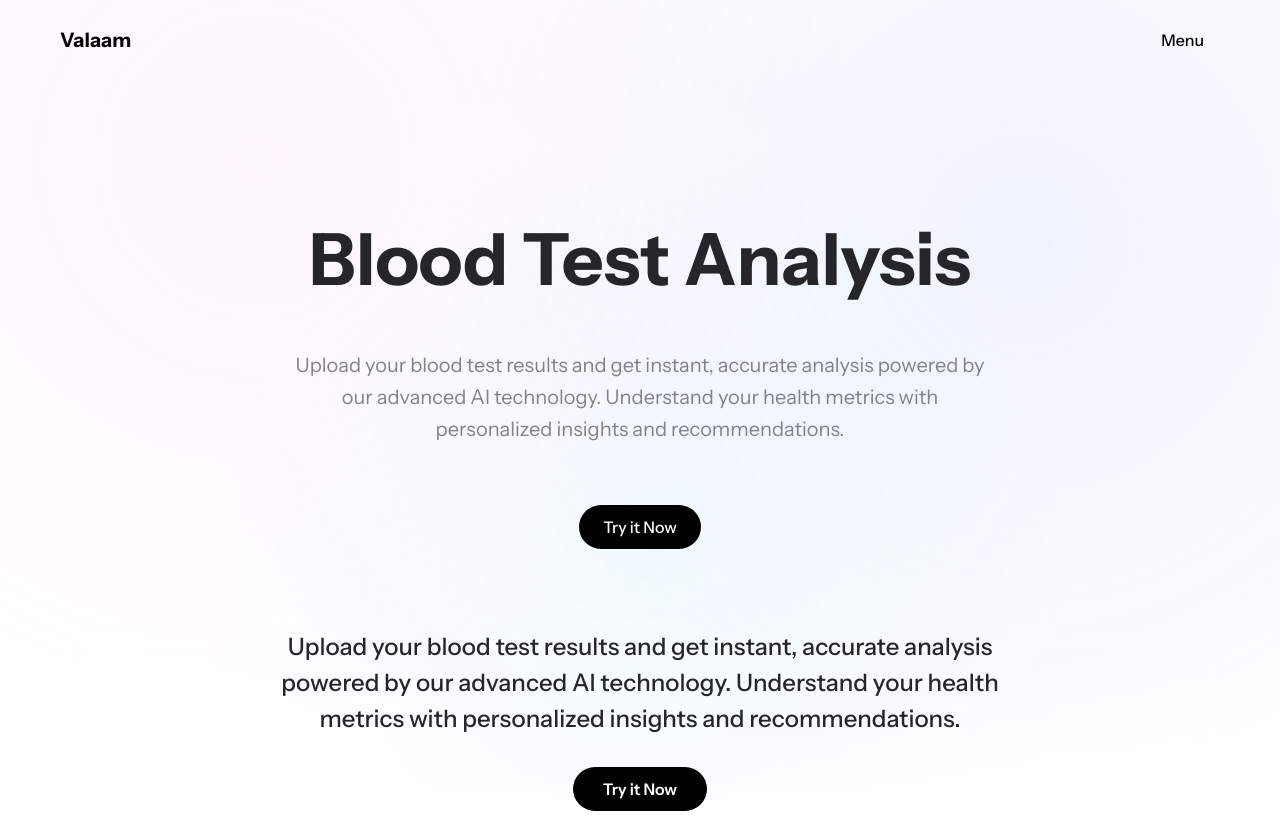
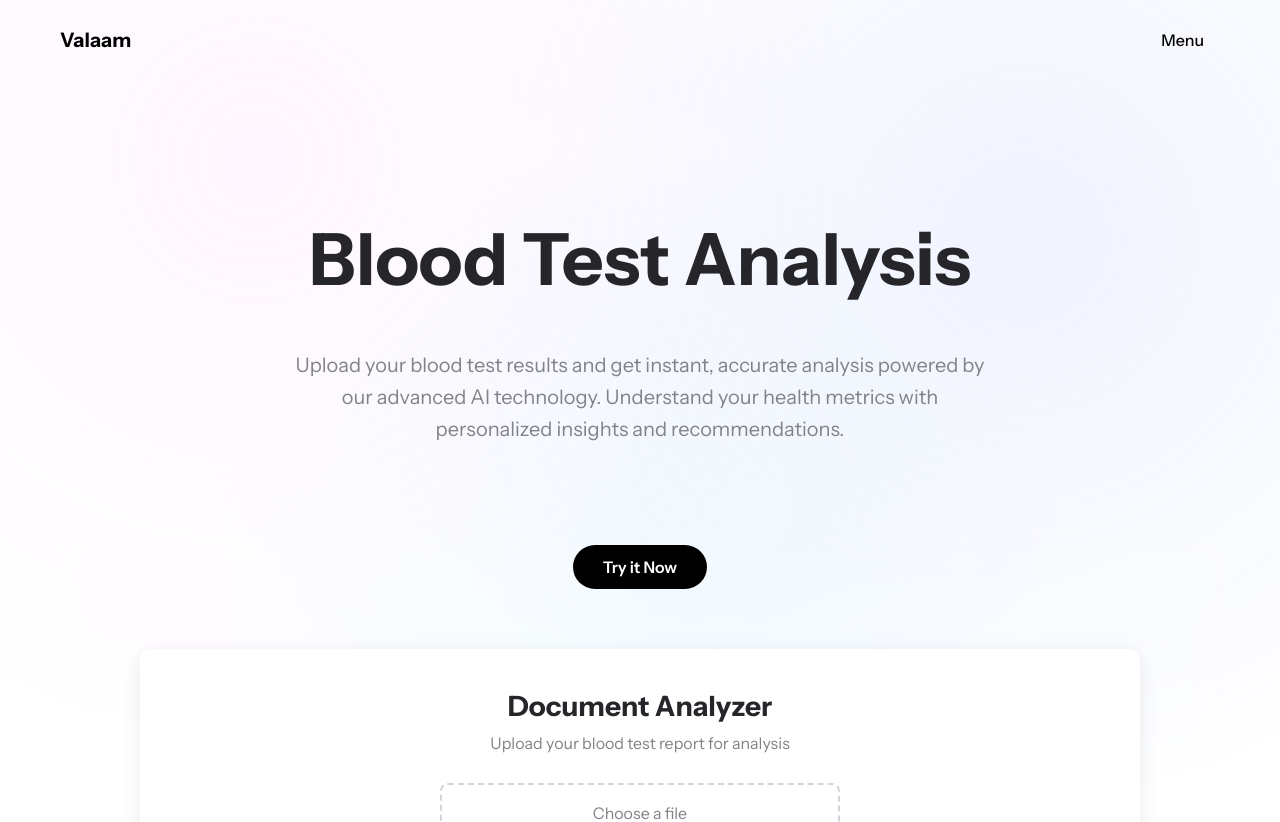
Before and after one commit to chinmaydas96/BloodTestAnalysisUI, a React (Create React App) app: page / in a window 1280 px wide. Shown: the top 822 px of the page. Built offline with nearby package versions, Linux system fonts and the light colour scheme; a web font is replaced by a local one.

Commit message:
changes in css

```diff
--- a/src/components/BloodTestAnalysis.js
+++ b/src/components/BloodTestAnalysis.js
@@ -92,7 +92,6 @@ function BloodTestAnalysis() {
     <section className="blood-test-section" id="analysis">
       <div className="blood-test-container">
         <div className="analysis-intro">
-          <h2>Upload your blood test results and get instant, accurate analysis powered by our advanced AI technology. Understand your health metrics with personalized insights and recommendations.</h2>
           {!file && !results && (
             <button className="try-now-button" onClick={() => document.getElementById('blood-test-file').click()}>
               Try it Now
--- a/src/components/Hero.js
+++ b/src/components/Hero.js
@@ -9,9 +9,6 @@ function Hero() {
       <p className="hero-subtitle">
       Upload your blood test results and get instant, accurate analysis powered by our advanced AI technology. Understand your health metrics with personalized insights and recommendations.
       </p>
-      <div className="hero-buttons">
-        <a href="#analysis" className="cta-button">Try it Now</a>
-      </div>
     </section>
   );
 }
```
